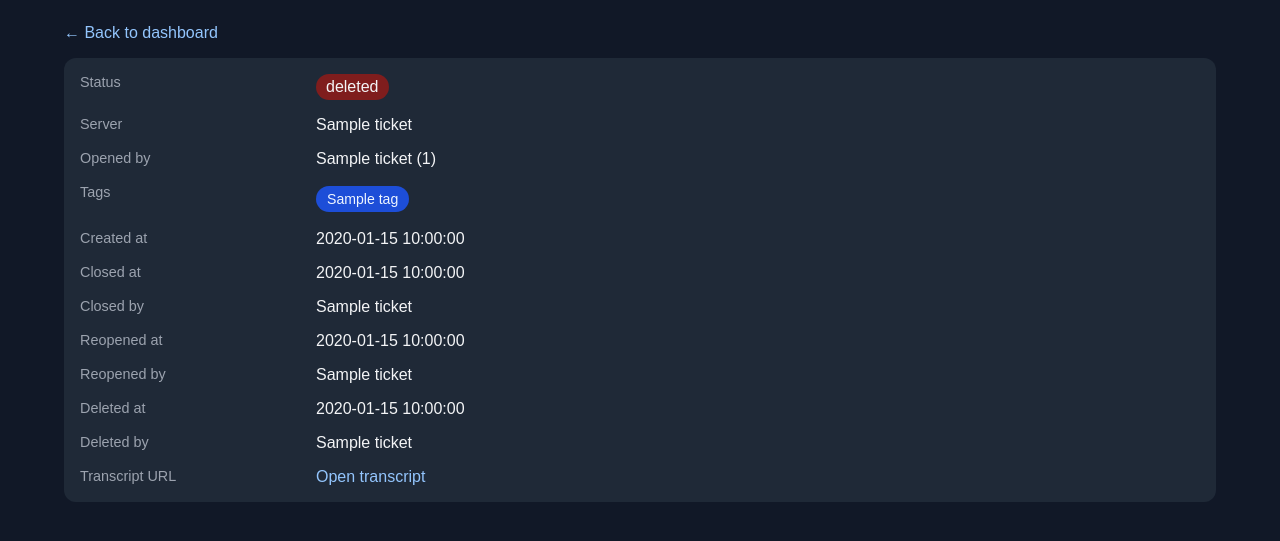
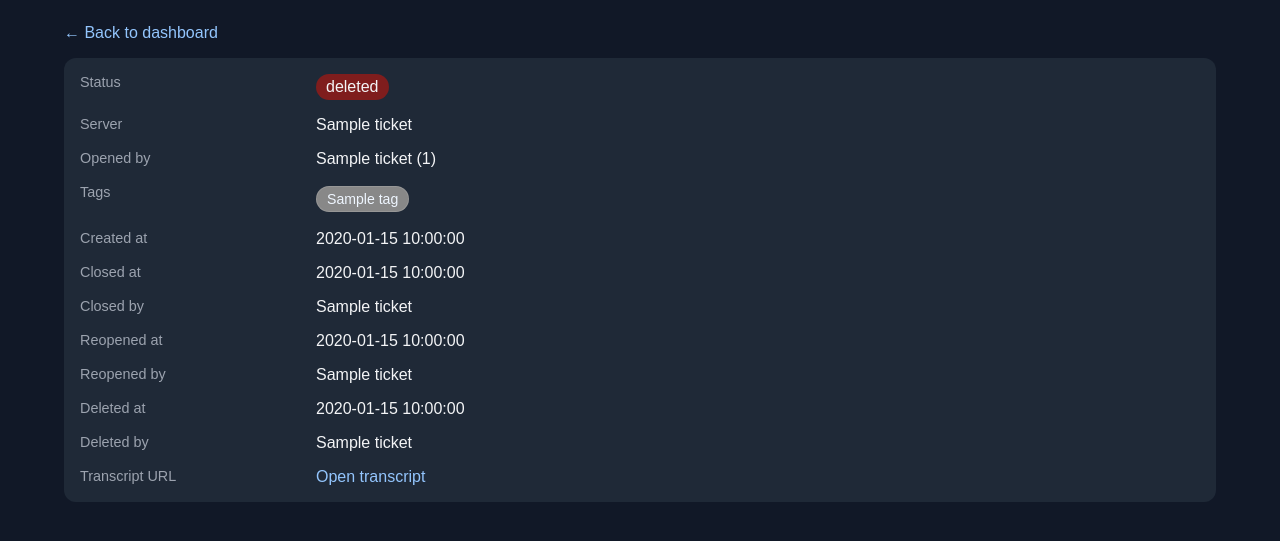
Before and after one commit to unseenmagik/Discord-Ticket-Bot, a FastAPI app: template support_ticket_bot/dashboard/templates/ticket_detail.html in a window 1280 px wide. Shown: the part 145-686 px from the top of the page. Run offline with FastAPI, Linux system fonts and the light colour scheme; the template is opened without the code that fills it: most values are stand-ins (such as "Sample title", 1, 10 or a date in 2020); grey boxes marked "Sample" are stand-in pictures; parts of the project's set-up code (start-up, migrations or seed data) failed here and were passed over.

Commit message:
Use data-tag-color and client JS for tag styles
Replace server-rendered inline tag styles with a data-tag-color attribute across admin, index, and ticket_detail templates and add a small client-side script in base.html that normalizes the hex value, computes accessible foreground color (via luminance) and border, and sets CSS custom properties (--tag-bg, --tag-fg, --tag-border). Defaults to #2563eb when no color is provided. This centralizes styling logic, improves maintainability, and ensures consistent contrast for tag pills.

```diff
--- a/support_ticket_bot/dashboard/templates/admin.html
+++ b/support_ticket_bot/dashboard/templates/admin.html
@@ -198,7 +198,7 @@
                 <div class="tag-row">
                     <div id="tag-view-{{ tag.id }}" class="tag-view">
                         <div class="tag-row-main">
-                            <span class="tag-pill" style="{{ tag_pill_style(tag.tag_color) }}">{{ tag.tag_name }}</span>
+                            <span class="tag-pill" data-tag-color="{{ tag.tag_color or '#2563eb' }}">{{ tag.tag_name }}</span>
                             <div class="tag-meta">Created {{ tag.created_at }}{% if tag.created_by_display_name %} by {{ tag.created_by_display_name }}{% endif %}</div>
                             <div class="tag-meta">Discord button style: {{ (tag.discord_button_style or 'primary')|replace('_', ' ')|title }}</div>
                         </div>
@@ -217,7 +217,7 @@
                     </div>
                     <div id="tag-edit-{{ tag.id }}" class="tag-edit is-hidden">
                         <div class="tag-row-main">
-                            <span class="tag-pill" style="{{ tag_pill_style(tag.tag_color) }}">{{ tag.tag_name }}</span>
+                            <span class="tag-pill" data-tag-color="{{ tag.tag_color or '#2563eb' }}">{{ tag.tag_name }}</span>
                             <div class="tag-meta">Created {{ tag.created_at }}{% if tag.created_by_display_name %} by {{ tag.created_by_display_name }}{% endif %}</div>
                         </div>
                         <form class="tag-edit-form" method="post" action="/admin/tags/{{ tag.id }}/edit">
--- a/support_ticket_bot/dashboard/templates/base.html
+++ b/support_ticket_bot/dashboard/templates/base.html
@@ -157,5 +157,31 @@
     <div class="container">
         {% block content %}{% endblock %}
     </div>
+    <script>
+    (() => {
+        function normalizeHexColor(value) {
+            const raw = String(value || "").trim();
+            return /^#[0-9a-fA-F]{6}$/.test(raw) ? raw.toLowerCase() : "#2563eb";
+        }
+
+        function tagTextColor(hexColor) {
+            const color = normalizeHexColor(hexColor);
+            const red = parseInt(color.slice(1, 3), 16);
+            const green = parseInt(color.slice(3, 5), 16);
+            const blue = parseInt(color.slice(5, 7), 16);
+            const luminance = (0.2126 * red + 0.7152 * green + 0.0722 * blue) / 255;
+            return luminance > 0.64 ? "#111827" : "#eff6ff";
+        }
+
+        document.querySelectorAll(".tag-pill[data-tag-color]").forEach((tagPill) => {
+            const color = normalizeHexColor(tagPill.dataset.tagColor);
+            const textColor = tagTextColor(color);
+            const borderColor = textColor === "#111827" ? "rgba(17, 24, 39, 0.18)" : "rgba(255, 255, 255, 0.12)";
+            tagPill.style.setProperty("--tag-bg", color);
+            tagPill.style.setProperty("--tag-fg", textColor);
+            tagPill.style.setProperty("--tag-border", borderColor);
+        });
+    })();
+    </script>
 </body>
 </html>
--- a/support_ticket_bot/dashboard/templates/index.html
+++ b/support_ticket_bot/dashboard/templates/index.html
@@ -52,7 +52,7 @@
                 {% if ticket.tags %}
                     <div class="tag-cluster">
                     {% for tag in ticket.tags %}
-                    <span class="tag-pill" style="{{ tag_pill_style(tag.tag_color) }}" title="{{ tag.tag_name }}">{{ tag.tag_name }}</span>
+                    <span class="tag-pill" data-tag-color="{{ tag.tag_color or '#2563eb' }}" title="{{ tag.tag_name }}">{{ tag.tag_name }}</span>
                     {% endfor %}
                     </div>
                 {% else %}
--- a/support_ticket_bot/dashboard/templates/ticket_detail.html
+++ b/support_ticket_bot/dashboard/templates/ticket_detail.html
@@ -17,7 +17,7 @@
         <div class="value">
             {% if ticket.tags %}
                 {% for tag in ticket.tags %}
-                <span class="tag-pill" style="{{ tag_pill_style(tag.tag_color) }}">{{ tag.tag_name }}</span>
+                <span class="tag-pill" data-tag-color="{{ tag.tag_color or '#2563eb' }}">{{ tag.tag_name }}</span>
                 {% endfor %}
             {% else %}
             —
@@ -112,7 +112,7 @@
             {% for tag in ticket.tags %}
             <div class="tag-row">
                 <div>
-                    <span class="tag-pill" style="{{ tag_pill_style(tag.tag_color) }}">{{ tag.tag_name }}</span>
+                    <span class="tag-pill" data-tag-color="{{ tag.tag_color or '#2563eb' }}">{{ tag.tag_name }}</span>
                     <div class="tag-meta">Added {{ tag.assigned_at }}{% if tag.assigned_by_display_name %} by {{ tag.assigned_by_display_name }}{% endif %}</div>
                 </div>
                 <form method="post" action="/tickets/{{ ticket.thread_id }}/tags/{{ tag.id }}/remove">
```
